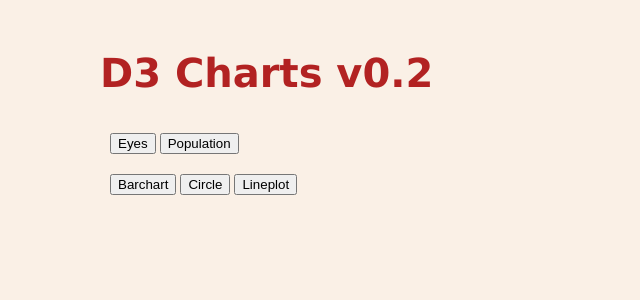
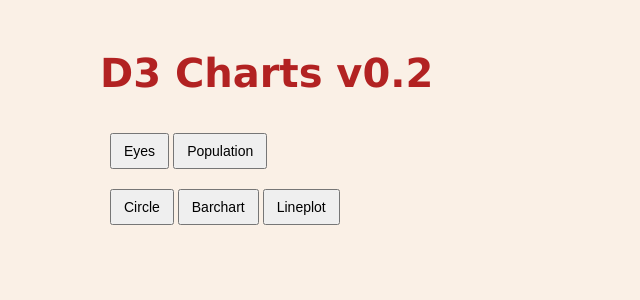
Before and after one commit to dangerbleistift/QLeverDataPlotting, a Flask app: page /charts in a window 1280 px wide. Shown: the top 300 px of the page, without its empty margins (0-640 px from the left). Run offline with Flask 2, Linux system fonts and the light colour scheme.

Commit message:
Prettyfying and very important tabicon

```diff
--- a/Flask/main.py
+++ b/Flask/main.py
@@ -1,4 +1,5 @@
-from flask import Flask, render_template
+from flask import Flask, render_template, send_from_directory
+import os
 import json
 app = Flask(__name__)
 app.debug=True
@@ -16,6 +17,11 @@
             data[result['eyeColorLabel']] = result['count']
     return render_template('table.html', data=data)
 
+@app.route('/favicon.ico')
+def favicon():
+    return send_from_directory(os.path.join(app.root_path, 'static'),   'favicon.png', mimetype='image/vnd.microsoft.icon')
+
+
 @app.route('/d3_sample')
 def d3_sample():
     return render_template('d3_sample.html')
--- a/Flask/static/css/main.css
+++ b/Flask/static/css/main.css
@@ -15,3 +15,13 @@
   font-size: 2.5em;
   color: FireBrick;
   }
+
+.btn{
+  padding: 6px 12px;
+  margin-bottom: 0;
+  font-size: 14px;
+  font-weight: 400;
+  line-height: 1.42857143;
+  text-align: center;
+  white-space: nowrap;
+}
--- a/Flask/templates/charts.html
+++ b/Flask/templates/charts.html
@@ -3,17 +3,18 @@
     <head>
         <script type="text/javascript" src="static/js/libs/d3.js"></script>
         <link rel="stylesheet" href='/static/css/main.css' />
+
     </head>
     <body>
         <h1>D3 Charts v0.2</h1>
         <div id="navbar-data"  style="padding:10px; border:1px transparent black">
-            <button type="button" onclick="changeDataset('data_eyes')">Eyes</button>
-            <button type="button" onclick="changeDataset('data_population')">Population</button>
+            <button class="btn" type="button" onclick="changeDataset('data_eyes')">Eyes</button>
+            <button class="btn" type="button" onclick="changeDataset('data_population')">Population</button>
         </div>
         <div id="navbar-charttype"style="padding:10px; border:1px transparent black">
-            <button type="button" onclick="changePlotType('chart_bar')">Barchart</button>
-            <button type="button" onclick="changePlotType('chart_bubble')">Circle</button>
-            <button type="button" onclick="changePlotType('chart_lineplot')">Lineplot</button>
+            <button class="btn" type="button" onclick="changePlotType('chart_bubble')">Circle</button>
+            <button class="btn" type="button" onclick="changePlotType('chart_bar')">Barchart</button>
+            <button class="btn" type="button" onclick="changePlotType('chart_lineplot')">Lineplot</button>
         </div>
         <div id="chart" style="border:1px transparent black"></div>        <script type="text/javascript" src="static/js/generic_barchart.js"></script>
         <script type="text/javascript" src="static/js/sparqlQueryDispatcher.js"></script>
--- a/Flask/templates/index.html
+++ b/Flask/templates/index.html
@@ -1,10 +1,10 @@
+<!doctype html>
 <html>
   <head>
     <link rel="stylesheet" href='/static/css/main.css' />
   </head>
   <body>
     <h1>Home page</h1>
-    <p>My first Flask site</p>
     <a href="charts">Plots</a>
   </body>
 </html>
```
Also changed, not shown: Flask/static/favicon.png (added), Flask/static/js/generic_plotter.js (line endings or trailing spaces), 1 other file. Lines whose indentation alone changed are shown as unchanged.
